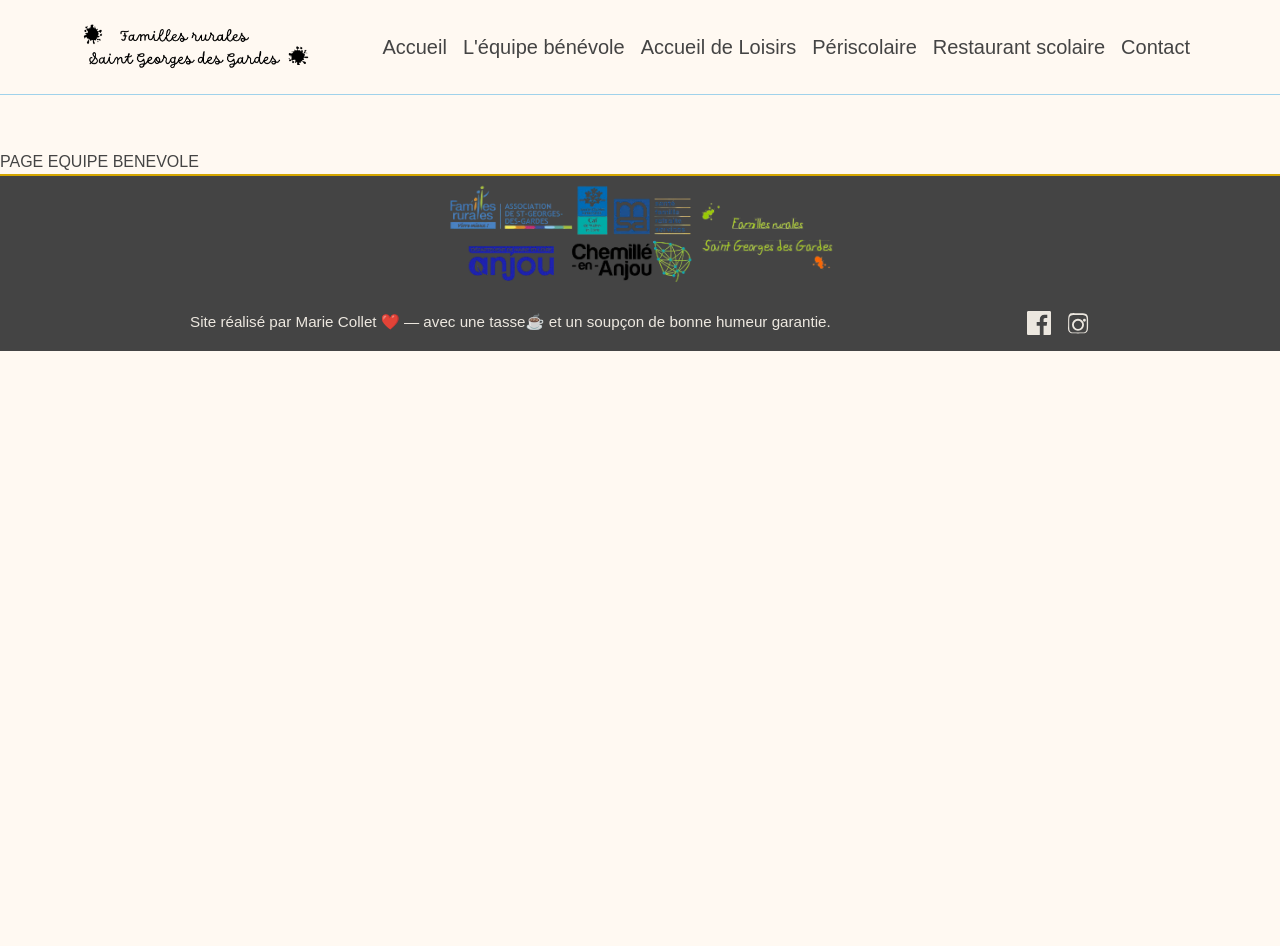
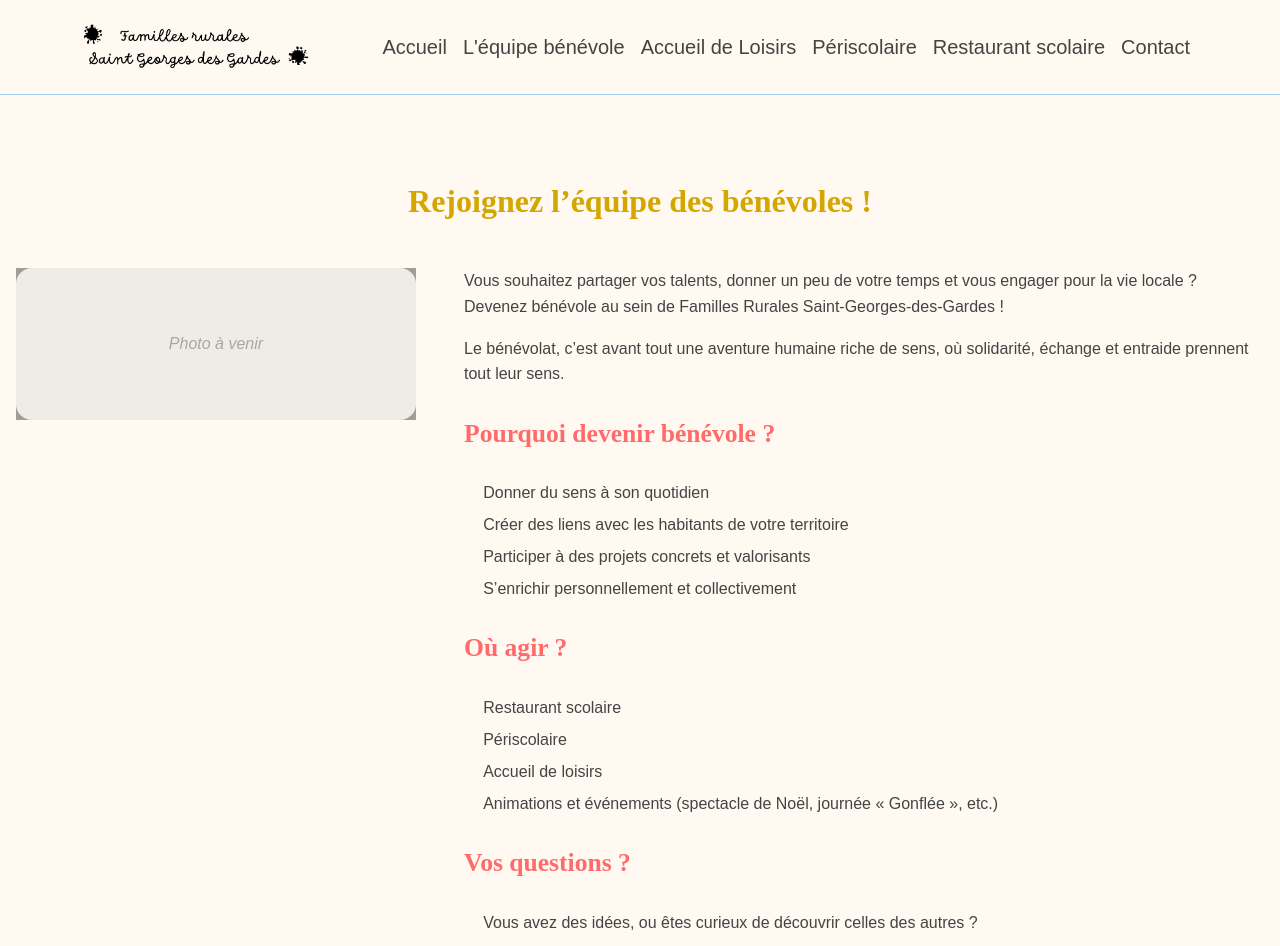
Before and after one commit to MarieC2023/FamillesRuralesSGG, a React (Vite) app: page /Equipe in a window 1280 px wide. Shown: the top 946 px of the page. Before the commit the page ends 800 px from the top, so only its background shows below. Built offline with nearby package versions, Linux system fonts and the light colour scheme.

Commit message:
Mise en place page des bénévoles

```diff
--- a/src/pages/Equipe.jsx
+++ b/src/pages/Equipe.jsx
@@ -1,9 +1,67 @@
 import React from 'react';
+import { NavLink } from 'react-router-dom';
+import '@partials/buttons.css';
+import '@partials/links.css';
+import './equipe.css';
 
 const Equipe = () => {
     return (
-        <div>
-            PAGE EQUIPE BENEVOLE
+        <div className="wrapper equipe-page">
+            <h1 className="page-title text-center mb-5">
+                Rejoignez l’équipe des bénévoles !
+            </h1>
+
+            <section className="equipe-section d-flex flex-column flex-md-row align-items-start gap-5">
+                {/* Colonne image (à ajouter plus tard) */}
+                <div className="equipe-image placeholder">
+                    {/* Remplace "placeholder" par une image réelle quand tu l’auras */}
+                    <div className="img-placeholder">Photo à venir</div>
+                </div>
+
+                {/* Colonne texte */}
+                <div className="equipe-texte">
+                    <p>
+                        Vous souhaitez partager vos talents, donner un peu de votre temps et vous engager pour la vie locale ?<br />
+                        Devenez bénévole au sein de Familles Rurales Saint-Georges-des-Gardes !
+                    </p>
+                    <p>
+                        Le bénévolat, c’est avant tout une aventure humaine riche de sens, où solidarité, échange et entraide prennent tout leur sens.
+                    </p>
+
+                    <h2>Pourquoi devenir bénévole ?</h2>
+                    <ul>
+                        <li>Donner du sens à son quotidien</li>
+                        <li>Créer des liens avec les habitants de votre territoire</li>
+                        <li>Participer à des projets concrets et valorisants</li>
+                        <li>S’enrichir personnellement et collectivement</li>
+                    </ul>
+
+                    <h2>Où agir ?</h2>
+                    <ul>
+                        <li>Restaurant scolaire</li>
+                        <li>Périscolaire</li>
+                        <li>Accueil de loisirs</li>
+                        <li>Animations et événements (spectacle de Noël, journée « Gonflée », etc.)</li>
+                    </ul>
+
+                    <h2>Vos questions ?</h2>
+                    <ul>
+                        <li>Vous avez des idées, ou êtes curieux de découvrir celles des autres ?</li>
+                        <li>Vous souhaitez vous intégrer localement ?</li>
+                        <li>Vous disposez de temps libre ?</li>
+                        <li>Vous partagez des valeurs de solidarité et de participation ?</li>
+                    </ul>
+
+                    <h2>Envie d’échanger ?</h2>
+                    <p>
+                        N’hésitez pas à contacter notre équipe de bénévoles ou les salariés de Familles Rurales.<br />
+                        Ensemble, faisons vivre notre territoire !<br />
+                        À bientôt parmi nous !
+                    </p>
+
+                    <NavLink to="/Contact" className="bouton mt-4">Nous contacter</NavLink>
+                </div>
+            </section>
         </div>
     );
 };
--- /dev/null
+++ b/src/pages/equipe.css
@@ -0,0 +1,48 @@
+.equipe-page {
+  margin-bottom: 3rem;
+}
+
+.equipe-section {
+  display: flex;
+  flex-direction: column;
+  gap: 2rem;
+}
+
+.equipe-image {
+  flex: 1;
+  max-width: 35%;
+}
+
+.img-placeholder {
+  background-color: #e0e0e0;
+  color: #555;
+  text-align: center;
+  padding: 4rem 1rem;
+  border-radius: 1rem;
+  font-style: italic;
+}
+
+.equipe-texte {
+  flex: 2;
+}
+
+.equipe-texte ul {
+  padding-left: 1.2rem;
+  margin-bottom: 1.5rem;
+}
+
+.equipe-texte li {
+  margin-bottom: 0.5rem;
+}
+
+/* Responsive */
+@media (max-width: 768px) {
+  .equipe-section {
+    flex-direction: column;
+  }
+
+  .equipe-image,
+  .equipe-texte {
+    max-width: 100%;
+  }
+}
```
